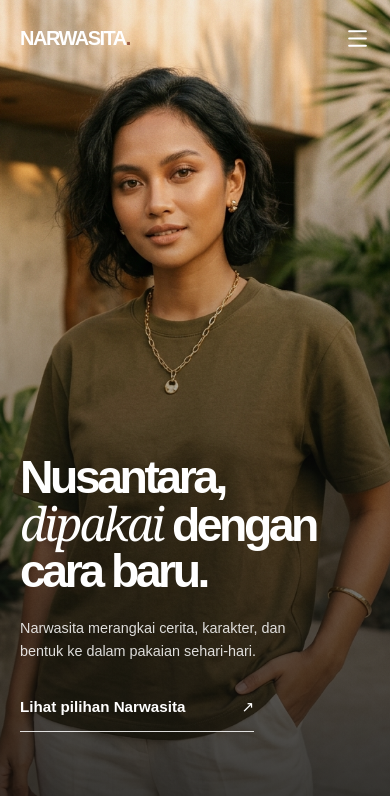
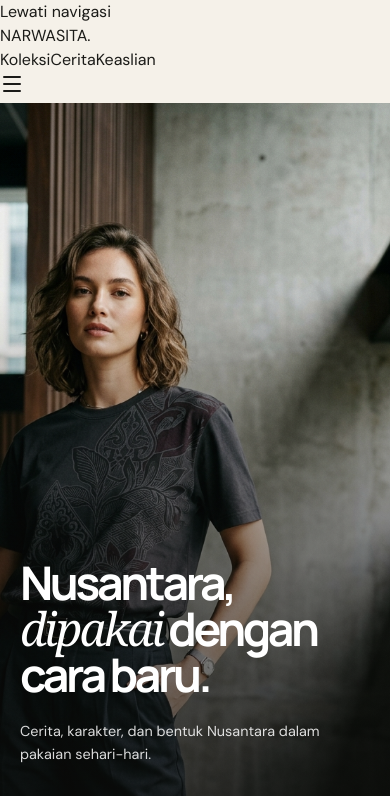
Before and after one commit to hulumzz/narwasita, a React (Vite) app: page / in a window 390 px wide. Shown: the top 796 px of the page. Built offline with nearby package versions, Linux system fonts and the light colour scheme.

Commit message:
feat: editorial hero art direction, manifesto and accessible responsive shell

```diff
--- a/index.html
+++ b/index.html
@@ -1,18 +1,21 @@
 <!doctype html>
-<html lang="id" className="scroll-smooth">
-  <head>
-    <meta charset="UTF-8" />
-    <link rel="icon" type="image/svg+xml" href="/favicon.svg" />
-    <meta name="viewport" content="width=device-width, initial-scale=1.0" />
-    <title>Narwasita — Nusantara, dipakai dengan cara baru</title>
-
-    <!-- Local Google Fonts for Plus Jakarta Sans and Inter -->
-    <link rel="preconnect" href="https://fonts.googleapis.com">
-    <link rel="preconnect" href="https://fonts.gstatic.com" crossorigin>
-    <link href="https://fonts.googleapis.com/css2?family=Inter:wght@400;500;600&family=Plus+Jakarta+Sans:wght@400;500;600;700&display=swap" rel="stylesheet">
-  </head>
-  <body>
-    <div id="root"></div>
-    <script type="module" src="/src/main.tsx"></script>
-  </body>
+<html lang="id">
+<head>
+ <meta charset="UTF-8"/>
+ <link rel="icon" type="image/svg+xml" href="/favicon.svg"/>
+ <meta name="viewport" content="width=device-width, initial-scale=1"/>
+ <meta name="theme-color" content="#242623"/>
+ <meta name="description" content="Narwasita menafsirkan cerita dan karakter Nusantara menjadi bahasa visual pakaian sehari-hari."/>
+ <meta property="og:type" content="website"/>
+ <meta property="og:title" content="Narwasita | Nusantara, dipakai dengan cara baru"/>
+ <meta property="og:description" content="Cerita dari banyak tempat, dibawa ke keseharian."/>
+ <meta property="og:image" content="/images/look-01.jpg"/>
+ <meta name="twitter:card" content="summary_large_image"/>
+ <title>Narwasita | Nusantara, dipakai dengan cara baru</title>
+ <link rel="preconnect" href="https://fonts.googleapis.com"/>
+ <link rel="preconnect" href="https://fonts.gstatic.com" crossorigin/>
+ <link href="https://fonts.googleapis.com/css2?family=DM+Sans:wght@400;500;600;700&family=Manrope:wght@400;500;600;700;800&display=swap" rel="stylesheet"/>
+ <link rel="preload" as="image" href="/images/look-01.jpg" fetchpriority="high"/>
+</head>
+<body><div id="root"></div><script type="module" src="/src/main.tsx"></script></body>
 </html>
--- a/src/components/editorial/CampaignHero.tsx
+++ b/src/components/editorial/CampaignHero.tsx
@@ -1,25 +1,30 @@
-import { motion, useReducedMotion } from 'framer-motion';
+import { motion, useReducedMotion, useScroll, useTransform } from 'framer-motion';
+import { useRef } from 'react';
 import type { SiteContent } from '../../types';
-
-export const CampaignHero = ({ content }: { content: SiteContent['campaign'] }) => {
-  const reduced = useReducedMotion();
-  return (
-    <section className="campaign-hero" aria-labelledby="campaign-heading">
+export const CampaignHero=({content}:{content:SiteContent['campaign']})=>{
+ const hero=useRef<HTMLElement>(null);const reduced=useReducedMotion();
+ const {scrollYProgress}=useScroll({target:hero,offset:['start start','end start']});
+ const photoY=useTransform(scrollYProgress,[0,1],['0%','12%']);
+ const titleY=useTransform(scrollYProgress,[0,1],['0%','-14%']);
+ return <section ref={hero} className="campaign-hero" aria-labelledby="campaign-heading">
   <div className="campaign-hero__image" aria-hidden="true">
-        <picture>
-          <source media="(max-width: 767px)" srcSet={content.mobileImage} />
-          <img src={content.image} alt="" width={1600} height={900} fetchPriority="high" decoding="async" />
-        </picture>
+   <motion.div className="campaign-hero__photo" style={{y:reduced?'0%':photoY}}>
+    <picture>{content.mobileImage&&<source media="(max-width: 767px)" srcSet={content.mobileImage}/>}
+    <img src={content.image} alt="" fetchPriority="high" decoding="async"/></picture>
+   </motion.div>
   </div>
-      <div className="campaign-hero__veil" />
+  <div className="campaign-hero__veil" aria-hidden="true"/>
   <div className="campaign-hero__inner">
-        <motion.div className="campaign-hero__copy" initial={reduced ? false : { opacity: 0, y: 24 }} animate={{ opacity: 1, y: 0 }} transition={{ duration: .85, ease: [.2,.7,.2,1] }}>
-          <h1 id="campaign-heading">Nusantara,<br/><em>dipakai</em> dengan<br/>cara baru.</h1>
+   <motion.div className="campaign-hero__copy" style={{y:reduced?'0%':titleY}}>
+    <motion.h1 id="campaign-heading" initial={reduced?false:{opacity:0,y:30}} animate={{opacity:1,y:0}} transition={{duration:.95,ease:[.19,1,.22,1]}}>
+     Nusantara,<br/><em>dipakai</em> dengan<br/>cara baru.
+    </motion.h1>
+    <motion.div className="campaign-hero__bottom" initial={reduced?false:{opacity:0,y:22}} animate={{opacity:1,y:0}} transition={{duration:.8,delay:.24,ease:[.19,1,.22,1]}}>
      <p>{content.body}</p>
      <a className="campaign-hero__link" href="#koleksi">Lihat pilihan Narwasita <span aria-hidden="true">↗</span></a>
     </motion.div>
-        <div className="campaign-hero__index" aria-hidden="true"><span>01 / Narwasita</span><span>Scroll untuk melihat koleksi ↓</span></div>
+   </motion.div>
+   <div className="campaign-hero__index" aria-hidden="true"><span>NARWASITA / CAMPAIGN</span><span>GULIR UNTUK MELIHAT ↓</span></div>
   </div>
-    </section>
-  );
+ </section>;
 };
--- a/src/components/layout/SiteShell.tsx
+++ b/src/components/layout/SiteShell.tsx
@@ -1,31 +1,44 @@
 import { useEffect, useState } from 'react';
 import { Link, useLocation } from 'react-router-dom';
 import { Menu, X } from 'lucide-react';
-
-export const SiteShell = ({children}:{children:React.ReactNode})=>{
- const [scrolled,setScrolled]=useState(false);
- const [open,setOpen]=useState(false);
- const {pathname}=useLocation();
- useEffect(()=>{const handle=()=>setScrolled(window.scrollY>64);handle();window.addEventListener('scroll',handle,{passive:true});return()=>window.removeEventListener('scroll',handle)},[]);
+import { getSiteContent } from '../../content/site';
+export const SiteShell=({children}:{children:React.ReactNode})=>{
+ const [scrolled,setScrolled]=useState(false);const [open,setOpen]=useState(false);
+ const {pathname}=useLocation();const onHome=pathname==='/';
+ const hasStores=Object.values(getSiteContent().stores).some(s=>s?.enabled&&s.url);
+ const anchor=(id:string)=>onHome?'#'+id:'/#'+id;
+ useEffect(()=>{const handler=()=>setScrolled(window.scrollY>64);handler();window.addEventListener('scroll',handler,{passive:true});return()=>window.removeEventListener('scroll',handler)},[]);
  useEffect(()=>{setOpen(false);window.scrollTo(0,0)},[pathname]);
- useEffect(()=>{const esc=(e:KeyboardEvent)=>{if(e.key==='Escape')setOpen(false)};document.addEventListener('keydown',esc);return()=>document.removeEventListener('keydown',esc)},[]);
+ useEffect(()=>{const handler=(e:KeyboardEvent)=>{if(e.key==='Escape')setOpen(false)};window.addEventListener('keydown',handler);return()=>window.removeEventListener('keydown',handler)},[]);
  useEffect(()=>{document.body.style.overflow=open?'hidden':'';return()=>{document.body.style.overflow=''}},[open]);
- const onHome=pathname==='/';
- const dark=!scrolled&&onHome&&!open;
- const a=(id:string)=>onHome?`#${id}`:`/#${id}`;
- return <div className="min-h-screen flex flex-col bg-(--color-paper)">
-  <a href="#main-content" className="sr-only focus:not-sr-only focus:fixed focus:z-[100] focus:bg-white focus:p-3">Lewati navigasi</a>
-  <header className={`fixed z-50 top-0 inset-x-0 transition-colors duration-300 ${dark?'text-white bg-transparent':'text-(--color-ink) bg-(--color-paper)/95 backdrop-blur-md border-b border-black/10'}`}>
-   <div className="mx-auto max-w-[1440px] px-5 md:px-12 h-[76px] md:h-[92px] flex items-center justify-between">
-    <Link to="/" className="font-display text-xl md:text-2xl font-extrabold tracking-[-.075em] relative z-50">NARWASITA<span className="text-(--color-copper)">.</span></Link>
-    <nav className="hidden md:flex gap-10 text-[.85rem] font-medium" aria-label="Navigasi utama"><Link to="/collections" className="hover:opacity-60">Koleksi</Link><a href={a('cerita')} className="hover:opacity-60">Cerita</a><a href={a('keaslian')} className="hover:opacity-60">Keaslian</a><a href={a('toko-resmi')} className="hover:opacity-60">Toko resmi</a></nav>
-    <button className="md:hidden relative z-50 p-3 -mr-3" aria-label={open?'Tutup menu':'Buka menu'} aria-expanded={open} aria-controls="mobile-navigation" onClick={()=>setOpen(v=>!v)}>{open?<X size={25}/>:<Menu size={25}/>}</button>
+ const lightText=onHome&&!scrolled&&!open;
+ return <div className="site-shell">
+  <a href="#main-content" className="skip-link">Lewati navigasi</a>
+  <header className={'site-header '+(lightText?'site-header--over-image':'site-header--solid')}>
+   <div className="site-header__inner">
+    <Link to="/" className="site-header__logo" aria-label="Narwasita beranda">NARWASITA<span aria-hidden="true">.</span></Link>
+    <nav className="site-header__nav" aria-label="Navigasi utama">
+     <Link to="/collections">Koleksi</Link><a href={anchor('cerita')}>Cerita</a><a href={anchor('keaslian')}>Keaslian</a>
+     {hasStores&&<a href={anchor('toko-resmi')}>Toko resmi</a>}
+    </nav>
+    <button className="site-header__toggle" type="button" aria-expanded={open} aria-controls="mobile-nav"
+     aria-label={open?'Tutup menu':'Buka menu'} onClick={()=>setOpen(!open)}>{open?<X size={24}/>:<Menu size={24}/>}</button>
    </div>
   </header>
-  {open&&<div id="mobile-navigation" className="fixed inset-0 z-40 bg-(--color-paper) pt-32 px-6 text-(--color-ink) md:hidden"><nav aria-label="Navigasi seluler" className="flex flex-col gap-7 text-3xl font-display font-semibold"><Link onClick={()=>setOpen(false)} to="/collections">Koleksi</Link><a onClick={()=>setOpen(false)} href={a('cerita')}>Cerita</a><a onClick={()=>setOpen(false)} href={a('keaslian')}>Keaslian</a><a onClick={()=>setOpen(false)} href={a('toko-resmi')}>Toko resmi</a></nav></div>}
-  <main id="main-content" className="flex-grow">{children}</main>
-  <footer className="bg-(--color-ink) text-white pt-20 md:pt-32 pb-8 px-5 md:px-12">
-   <div className="max-w-[1440px] mx-auto"><div className="flex flex-col md:flex-row justify-between gap-10 pb-16"><div><h2 className="text-5xl md:text-8xl font-display font-bold tracking-[-.09em]">NARWASITA<span className="text-(--color-copper)">.</span></h2><p className="text-white/60 max-w-sm mt-5 leading-relaxed">Cerita dari banyak tempat, dibawa ke keseharian.</p></div><nav className="flex flex-col gap-4 text-sm md:pt-7"><Link to="/collections">Koleksi</Link><a href={a('cerita')}>Cerita</a><a href={a('keaslian')}>Keaslian</a><a href={a('toko-resmi')}>Toko resmi</a></nav></div><div className="pt-6 border-t border-white/20 text-xs text-white/55 flex justify-between flex-wrap gap-3"><span>© {new Date().getFullYear()} Narwasita.</span><span>Dirancang untuk dikenakan hari ini.</span></div></div>
-  </footer>
- </div>
+  {open&&<div className="site-menu" id="mobile-nav">
+   <nav className="site-menu__nav" aria-label="Navigasi seluler">
+    <Link onClick={()=>setOpen(false)} to="/collections">Koleksi</Link>
+    <a onClick={()=>setOpen(false)} href={anchor('cerita')}>Cerita</a>
+    <a onClick={()=>setOpen(false)} href={anchor('keaslian')}>Keaslian</a>
+    {hasStores&&<a onClick={()=>setOpen(false)} href={anchor('toko-resmi')}>Toko resmi</a>}
+   </nav>
+  </div>}
+  <main id="main-content">{children}</main>
+  <footer className="site-footer"><div className="site-footer__inner">
+   <div className="site-footer__top"><div><h2>NARWASITA<span>.</span></h2><p>Cerita dari banyak tempat, dibawa ke keseharian.</p></div>
+    <nav aria-label="Navigasi footer"><Link to="/collections">Koleksi</Link><a href={anchor('cerita')}>Cerita</a><a href={anchor('keaslian')}>Keaslian</a>{hasStores&&<a href={anchor('toko-resmi')}>Toko resmi</a>}</nav>
+   </div>
+   <div className="site-footer__bottom"><span>© {new Date().getFullYear()} Narwasita</span><span>Dari Nusantara, untuk hari ini.</span></div>
+  </div></footer>
+ </div>;
 };
--- a/src/content/site.ts
+++ b/src/content/site.ts
@@ -1,13 +1,20 @@
 import type { SiteContent } from '../types';
-
-export const siteContent: SiteContent = {
- campaign: { heading: 'Nusantara, dipakai dengan cara baru.', body: 'Narwasita merangkai cerita, karakter, dan bentuk ke dalam pakaian sehari-hari.', image: '/images/hero-desktop.jpg', mobileImage: '/images/hero-mobile.jpg', ctaLabel: 'Lihat pilihan Narwasita', ctaLink: '#koleksi' },
- philosophy: { heading: 'Berakar pada keberagaman, dibentuk dengan cara pandang hari ini.', paragraphs: ['Berangkat dari ragam cerita Nusantara, Narwasita menghadirkan tafsir yang lebih dekat dengan keseharian.', 'Bentuk dan cerita berjalan beriringan. Tidak perlu ornamen berlebihan untuk mengingat dari mana inspirasi datang.'] },
- featuredProductIds: ['nws-001','nws-002'],
- // Unverified shop URLs must never be presented as official destinations.
- stores: {},
- verificationUrl: undefined,
- partnerContactUrl: undefined,
- socials: []
+export const siteContent:SiteContent={
+ campaign:{
+  heading:'Nusantara, dipakai dengan cara baru.',
+  body:'Cerita, karakter, dan bentuk Nusantara dalam pakaian sehari-hari.',
+  // Portrait with graphic tee. Replace with approved official campaign photos before production claims.
+  image:'/images/look-01.jpg',mobileImage:'/images/look-01.jpg',
+  ctaLabel:'Lihat pilihan Narwasita',ctaLink:'#koleksi'
+ },
+ philosophy:{
+  heading:'Cerita yang bergerak bersama kita.',
+  paragraphs:[
+   'Berangkat dari ragam cerita Nusantara, Narwasita menghadirkan tafsir visual yang lebih dekat dengan keseharian.',
+   'Bukan soal mengenakan simbol sebanyak mungkin. Kami tertarik pada bagaimana makna, bentuk, dan karakter bertemu dalam satu pakaian.'
+  ]
+ },
+ featuredProductIds:['nws-001','nws-002'],
+ stores:{},verificationUrl:undefined,partnerContactUrl:undefined,socials:[]
 };
-export const getSiteContent = () => siteContent;
+export const getSiteContent=()=>siteContent;
--- a/src/pages/Home.tsx
+++ b/src/pages/Home.tsx
@@ -2,36 +2,37 @@ import { SiteShell } from '../components/layout/SiteShell';
 import { CampaignHero } from '../components/editorial/CampaignHero';
 import { BrandPhilosophy } from '../components/editorial/BrandPhilosophy';
 import { FeaturedLooks } from '../components/editorial/FeaturedLooks';
+import { EditorialInterlude } from '../components/editorial/EditorialInterlude';
 import { OfficialStoreLinks } from '../components/editorial/OfficialStoreLinks';
 import { AuthenticityIntroduction } from '../components/editorial/AuthenticityIntroduction';
 import { CraftedDetails } from '../components/editorial/CraftedDetails';
 import { getSiteContent } from '../content/site';
 import { getFeaturedProducts } from '../content/products';
 import { MotionReveal } from '../components/ui/MotionReveal';
-
-export const Home = () => {
-  const content = getSiteContent();
+import { EditorialFrame } from '../components/ui/EditorialFrame';
+export const Home=()=>{
+ const content=getSiteContent();
  return <SiteShell>
-    <CampaignHero content={content.campaign} />
-    <section className="editorial-statement">
+  <CampaignHero content={content.campaign}/>
+  <section className="editorial-statement" aria-labelledby="statement-heading">
    <div className="editorial-statement__grid">
-        <span className="editorial-statement__index">Narwasita / Sebuah cara pandang</span>
+    <div className="editorial-statement__side"><span className="editorial-statement__index">Narwasita / Cara pandang</span>
+     <EditorialFrame src="/images/detail-fabric.jpg" alt="Tekstur kain dalam pencahayaan alami" direction="up"/></div>
     <MotionReveal className="editorial-statement__body">
-          <h2>Cerita dari banyak tempat.<br/><em>Dibawa ke keseharian.</em></h2>
-          <p>Kami melihat Nusantara sebagai sumber cerita yang terus bergerak. Narwasita membawanya ke dalam pakaian untuk hari ini.</p>
+     <h2 id="statement-heading">Cerita dari<br/>banyak tempat.<br/><em>Dibawa ke keseharian.</em></h2>
+     <p>Ragam inspirasi dari Nusantara, ditafsirkan melalui bentuk yang terasa dekat dengan kehidupan hari ini.</p>
     </MotionReveal>
    </div>
   </section>
-    <FeaturedLooks products={getFeaturedProducts()} />
-    <BrandPhilosophy content={content.philosophy} />
-    <CraftedDetails />
-    <AuthenticityIntroduction url={content.verificationUrl} />
-    <OfficialStoreLinks stores={content.stores} />
-    {content.partnerContactUrl && <section className="partner-invitation">
-      <div className="partner-invitation__inner">
+  <FeaturedLooks products={getFeaturedProducts()}/>
+  <EditorialInterlude/>
+  <BrandPhilosophy content={content.philosophy}/>
+  <CraftedDetails/>
+  <AuthenticityIntroduction url={content.verificationUrl}/>
+  <OfficialStoreLinks stores={content.stores}/>
+  {content.partnerContactUrl&&<section className="partner-invitation"><div className="partner-invitation__inner">
    <MotionReveal><h2>Sebuah cerita<br/><em>untuk dibagikan.</em></h2></MotionReveal>
    <div><p>Ingin menjalin kerja sama dengan Narwasita?</p><a href={content.partnerContactUrl}>Hubungi Narwasita <span aria-hidden="true">↗</span></a></div>
-      </div>
-    </section>}
+  </div></section>}
  </SiteShell>;
 };
```
Lines whose indentation alone changed are shown as unchanged.
